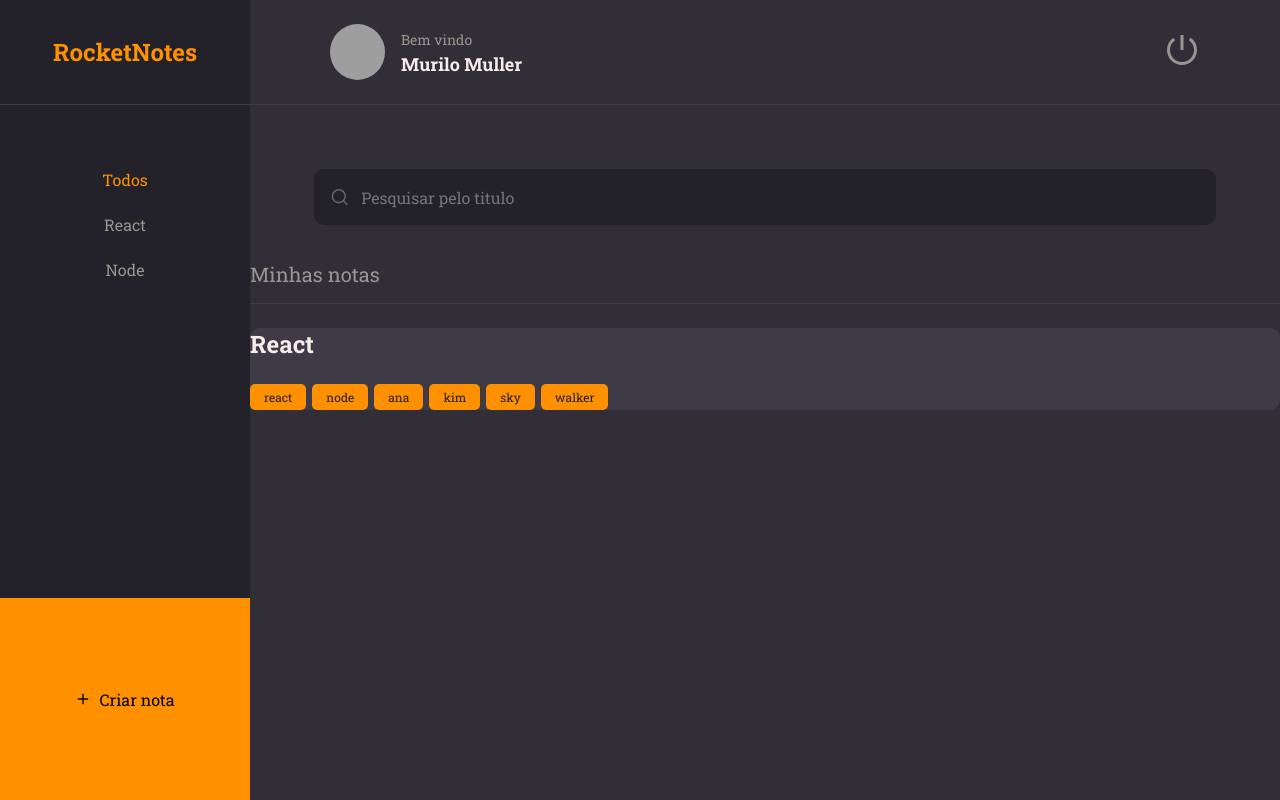
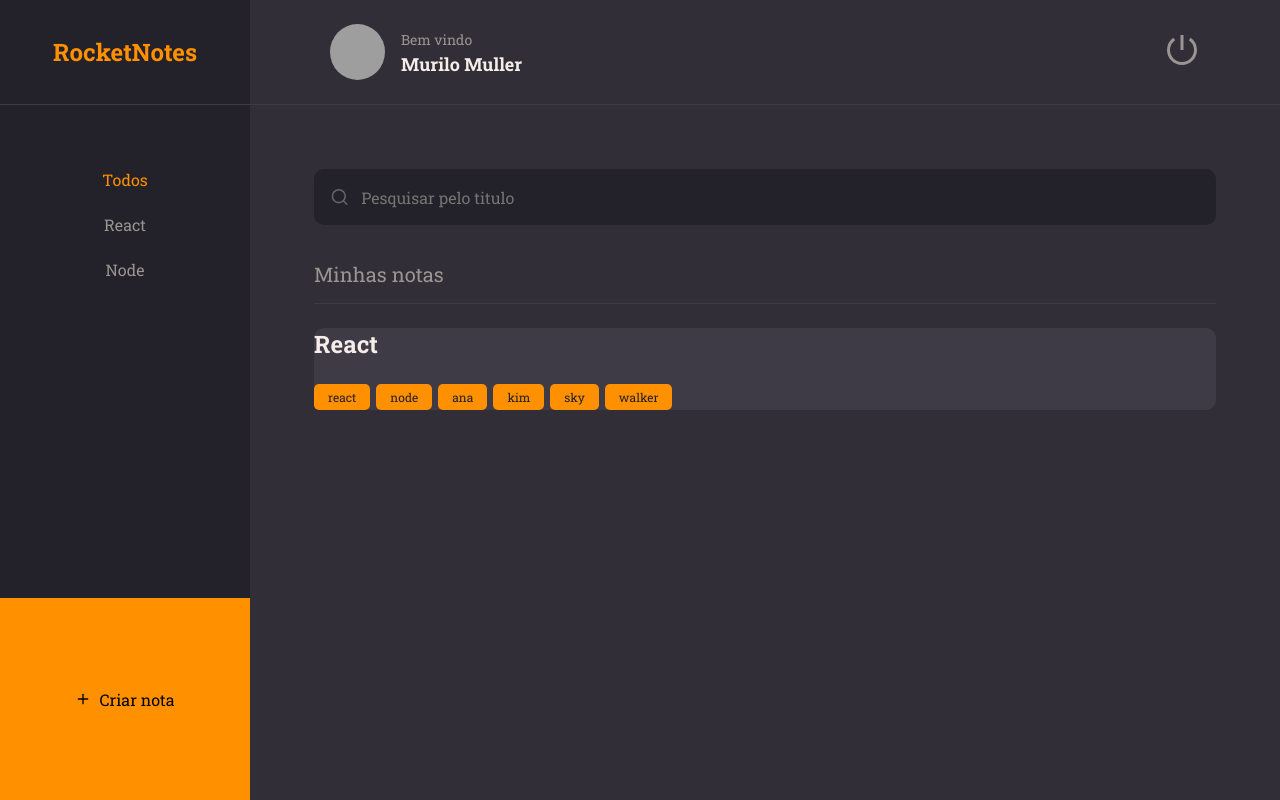
Before and after one commit to MullerHub/Rocketseat-Explorer, a React (Vite) app in the folder Stage0901/RocketNotes/: page / in a window 1280 px wide. Built offline with nearby package versions, Linux system fonts and the light colour scheme; grey boxes are pictures that could not be loaded.

Commit message:
Home ajusts

```diff
--- a/Stage0901/RocketNotes/src/pages/Home/styles.js
+++ b/Stage0901/RocketNotes/src/pages/Home/styles.js
@@ -51,6 +51,8 @@ export const Search = styled.ul`
 
 export const Content = styled.div`
   grid-area: content;
+  padding: 0 64px;
+  overflow-y: scroll;
 `
 
 export const NewNote = styled.button`
```
